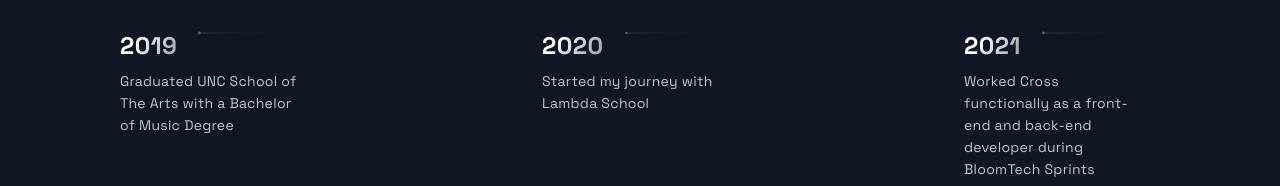
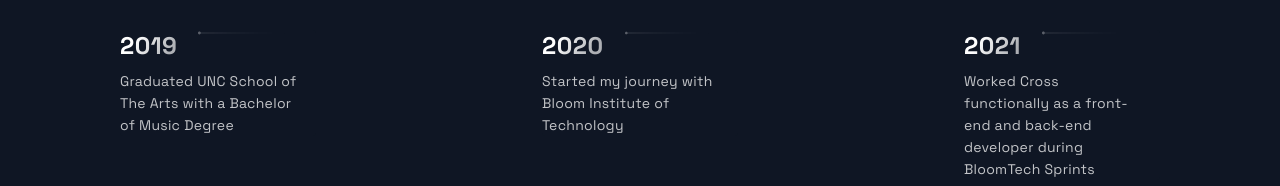
Before and after one commit to credleo95/Portfolio-OC, a Next.js app: page / in a window 1280 px wide. Shown: the part 3060-3246 px from the top of the page. Built offline with nearby package versions, Linux system fonts and the light colour scheme.

Commit message:
updated school name

```diff
--- a/src/constants/constants.js
+++ b/src/constants/constants.js
@@ -36,7 +36,7 @@
     year: 2019,
     text: 'Graduated UNC School of The Arts with a Bachelor of Music Degree',
   },
-  { year: 2020, text: 'Started my journey with Lambda School' },
+  { year: 2020, text: 'Started my journey with Bloom Institute of Technology' },
   {
     year: 2021,
     text: 'Worked Cross functionally as a front-end and back-end developer during BloomTech Sprints',
```
